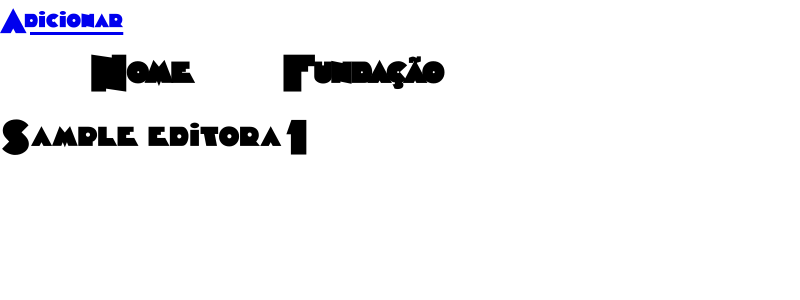
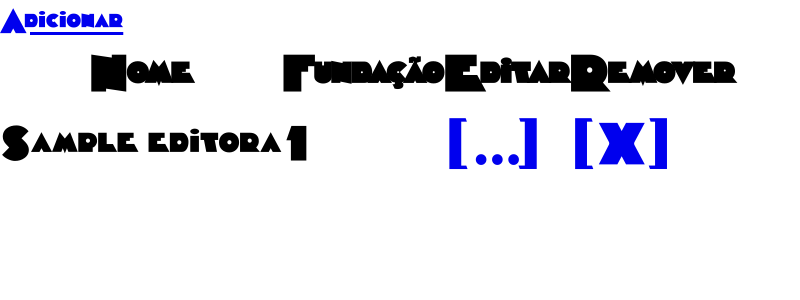
Before and after one commit to mmfforgithub/CRUD-da-Stanley-s-Books, a Flask app: page /editora/ in a window 1280 px wide. Shown: the part 352-652 px from the top of the page, without its empty margins (0-800 px from the left). Run offline with Flask 3, Linux system fonts and the light colour scheme; tables that the repository leaves empty hold one stand-in row (values such as "Sample post").

Commit message:
Update editora.html

```diff
--- a/modulos/editora/templates/editora.html
+++ b/modulos/editora/templates/editora.html
@@ -16,11 +16,15 @@
         <tr>
             <th>Nome</th>
             <th>Fundação</th>
+            <th>Editar</th>
+            <th>Remover</th>
         </tr>
-        {% for u in dados %}
+        {% for editora in dados %}
         <tr>
-            <td>{{u.nome}}</td>
-            <td>{{u.fundacao}}</td>
+            <td>{{editora.nome}}</td>
+            <td>{{editora.fundacao}}</td>
+            <td><a href="/editora/edit/{{editora.id}}">[...]</a></td>
+            <td><a href="/editora/remove/{{editora.id}}">[X]</a></td>
         </tr>
         {% endfor %}
     </table>
```
